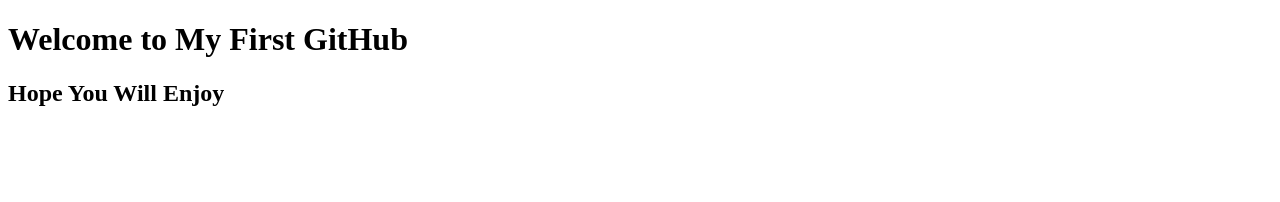
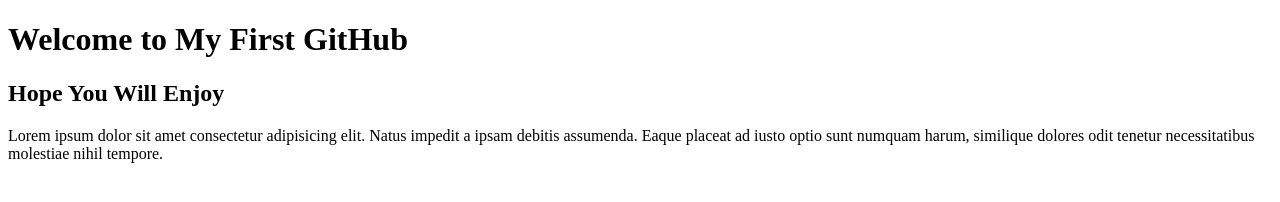
Before and after one commit to Arpanghorai96/just-for-practices, a plain HTML site: page index.html in a window 1280 px wide. Drawn offline with Linux system fonts and the light colour scheme.

Commit message:
This is a First One I Did

```diff
--- a/index.html
+++ b/index.html
@@ -8,5 +8,6 @@
 <body>
     <h1>Welcome to My First GitHub</h1>
     <h2>Hope You Will Enjoy</h2>
+    <p>Lorem ipsum dolor sit amet consectetur adipisicing elit. Natus impedit a ipsam debitis assumenda. Eaque placeat ad iusto optio sunt numquam harum, similique dolores odit tenetur necessitatibus molestiae nihil tempore.</p>
 </body>
 </html>
```
